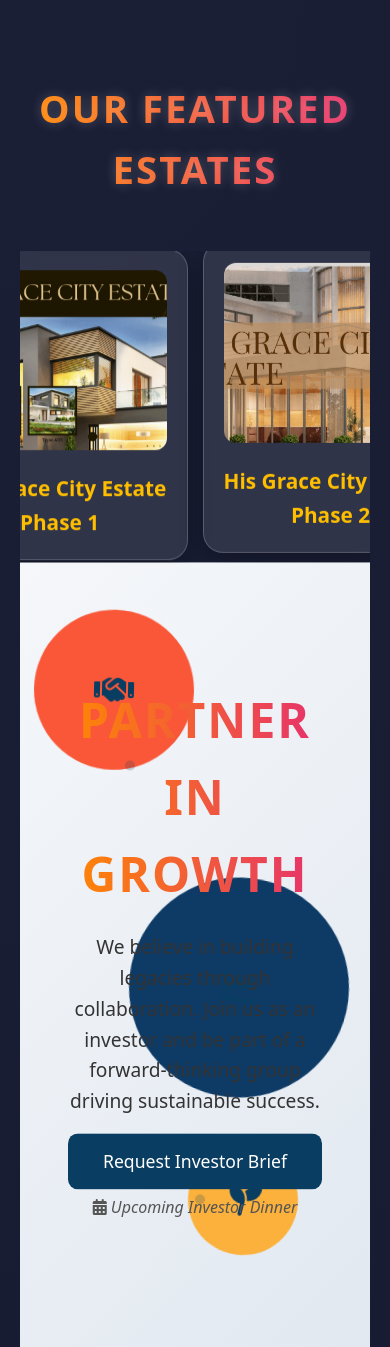
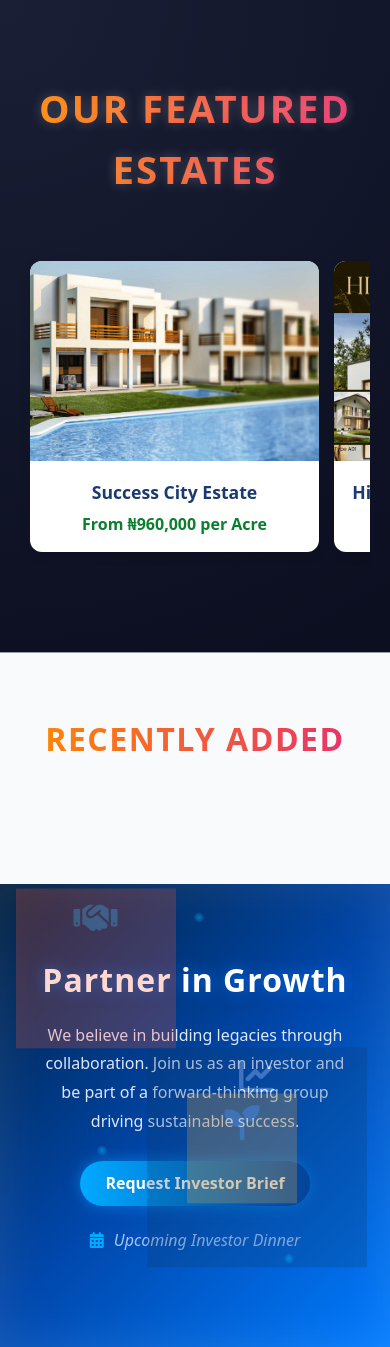
Before and after one commit to aquila4/real-estate-admin, a Flask app: page / in a window 390 px wide. Shown: the part 845-2192 px from the top of the page. Run offline with Flask 3, Linux system fonts and the light colour scheme; data that the repository does not hold is empty.

Commit message:
Added LISTING

```diff
--- a/app.py
+++ b/app.py
@@ -85,13 +85,16 @@ def send_email(subject, recipients, body_text=None, body_html=None, reply_to=Non
 @app.route('/')
 def home():
     properties = Property.query.all()
+    recent_properties = Property.query.order_by(Property.created_at.desc()).limit(3).all()
     posts = BlogPost.query.order_by(BlogPost.created_at.desc()).limit(2).all()
+
     seo = {
         "title": "Great Mar-cy’s & Sons Limited - Real Estate in Ilorin",
         "description": "Find and buy land or property in Ilorin with Great Mar-cy’s & Sons Limited.",
         "keywords": "Ilorin real estate, buy land Ilorin, Great Marcy Sons Limited, property for sale",
         "image": url_for('static', filename='image/logo.png')
     }
+
     nav_links = [
         {"name": "Home", "endpoint": "home"},
         {"name": "About", "endpoint": "about"},
@@ -100,7 +103,16 @@ def home():
         {"name": "Contact", "endpoint": "contact"},
         {"name": "Admin", "endpoint": "admin_dashboard"}
     ]
-    return render_template("home.html", properties=properties, posts=posts, seo=seo, nav_links=nav_links, logogmc_path="image/logogmc.png")
+
+    return render_template(
+        "home.html",
+        properties=properties,
+        recent_properties=recent_properties,  # ✅ Add this
+        posts=posts,
+        seo=seo,
+        nav_links=nav_links,
+        logogmc_path="image/logogmc.png"
+    )
 
 @app.route('/about')
 def about(): return render_template('about.html')
@@ -276,14 +288,13 @@ def admin_dashboard():
 def add_property():
     return render_template('add_property.html')
 
-
 @app.route('/upload', methods=['POST'])
 @admin_required
 def upload():
     try:
         title = request.form.get('title', '').strip()
         location = request.form.get('location', '').strip()
-        price = request.form.get('price', '').strip()
+        price = request.form.get('price', '').strip()  # ✅ You already have this
         description = request.form.get('description', '').strip()
         seo_title = request.form.get('seo_title', '').strip()[:255] or None
         meta_description = request.form.get('meta_description', '').strip()[:300] or None
@@ -312,17 +323,21 @@ def upload():
         if Property.query.filter_by(slug=slug).first():
             slug = f"{slug}-{uuid.uuid4().hex[:6]}"
 
-        new_property = Property(
-            title=title,
-            location=location,
-            description=description,
-            image_url=image_filename,
-            video_url=video_filename,
-            seo_title=seo_title,
-            meta_description=meta_description,
-            keywords=keywords,
-            slug=slug
-        )
+            new_property = Property(
+    title=title,
+    location=location,
+    price=price,  # ✅ Save to database
+    description=description,
+    image_url=image_filename,
+    video_url=video_filename,
+    seo_title=seo_title,
+    meta_description=meta_description,
+    keywords=keywords,
+    slug=slug
+)
+
+
+
         db.session.add(new_property)
         db.session.commit()
         flash('✅ Property uploaded successfully!')
--- a/static/css/home.css
+++ b/static/css/home.css
@@ -183,15 +183,17 @@ header {
     margin: 30px auto 0;
   }
 }
-/* ===== Featured Estates Section ===== */
-.featured {
+
+
+/* PRIME ESTATES SECTION */
+.prime-estates-section {
   padding: 80px 20px;
   text-align: center;
   background: radial-gradient(circle at top left, #1a1f36, #0b0e1f);
   color: #fff;
 }
 
-.featured h2 {
+.prime-estates-heading {
   font-size: 2.4rem;
   margin-bottom: 50px;
   font-weight: 700;
@@ -208,196 +210,304 @@ header {
   to { text-shadow: 0 0 25px rgba(255,255,255,0.6); }
 }
 
-.property-card {
-  display: flex;
-  justify-content: center;
-  flex-wrap: wrap;
-  gap: 25px;
-}
-
-/* Each estate card */
-.estate-card {
-  background: rgba(255, 255, 255, 0.1);
-  border-radius: 20px;
-  width: 280px;
-  padding: 20px;
+/* GRID LAYOUT FOR DESKTOP */
+.prime-estates-grid {
+  display: grid;
+  grid-template-columns: repeat(auto-fit, minmax(260px, 1fr));
+  gap: 2rem;
+  padding: 20px 40px;
+  justify-items: center;
+  align-items: stretch;
+}
+
+/* Card Design */
+.prime-estate-card {
+  background: #fff;
+  border-radius: 15px;
+  box-shadow: 0 4px 12px rgba(0,0,0,0.1);
+  overflow: hidden;
   text-align: center;
-  color: #fff;
-  box-shadow: 0 8px 25px rgba(0,0,0,0.3);
-  transition: all 0.5s ease;
-  backdrop-filter: blur(8px);
-  border: 1px solid rgba(255,255,255,0.2);
-  animation: floatCard 6s ease-in-out infinite;
-}
-
-.estate-card:nth-child(2) { animation-delay: 1.5s; }
-.estate-card:nth-child(3) { animation-delay: 3s; }
-.estate-card:nth-child(4) { animation-delay: 4.5s; }
-
-@keyframes floatCard {
-  0%, 100% { transform: translateY(0px); }
-  50% { transform: translateY(-10px); }
-}
-
-.estate-card img {
+  transition: transform 0.3s ease, box-shadow 0.3s ease;
   width: 100%;
-  height: 180px;
+  max-width: 300px;
+  color: #000;
+}
+
+.prime-estate-card img {
+  width: 100%;
+  height: 200px;
   object-fit: cover;
-  border-radius: 12px;
+}
+
+.prime-estate-card h3 {
+  margin: 10px 0 5px;
+  font-size: 1.1rem;
+  color: #1b3b6f;
+}
+
+.prime-estate-price {
+  font-weight: 600;
+  color: #0a7f2e;
   margin-bottom: 15px;
-}
-
-.estate-card h3 {
-  font-size: 1.3rem;
-  font-weight: 600;
-  color: #ffbf00;
-  margin: 0;
-}
-
-/* Hover effect */
-.estate-card:hover {
-  transform: translateY(-12px) scale(1.05);
-  box-shadow: 0 15px 30px rgba(0,0,0,0.5);
-  background: rgba(255,255,255,0.2);
-  border-color: rgba(255,255,255,0.4);
-}
-
-/* Mobile carousel */
-@media(max-width: 768px) {
-  .property-card {
+  font-size: 1rem;
+}
+
+.prime-estate-card:hover {
+  transform: translateY(-5px);
+  box-shadow: 0 8px 20px rgba(0,0,0,0.15);
+}
+
+/* MOBILE SCROLLABLE CAROUSEL */
+@media (max-width: 768px) {
+  .prime-estates-grid {
     display: flex;
     flex-wrap: nowrap;
     overflow-x: auto;
     scroll-snap-type: x mandatory;
     -webkit-overflow-scrolling: touch;
-    scroll-behavior: smooth;
     gap: 15px;
-    padding-left: 15px; /* ensure first card fully visible */
-    padding-right: 15px;
-  }
-
-  .estate-card {
+    padding: 10px 0 20px 10px;
+    margin: 0;
+  }
+
+  .prime-estate-card {
+    flex: 0 0 85%;
+    min-width: 85%;
+    scroll-snap-align: center;
+    border-radius: 12px;
+  }
+
+  .prime-estates-grid::-webkit-scrollbar {
+    display: none;
+  }
+}
+
+
+
+
+/* RECENTLY ADDED PROPERTIES */
+.recent-properties {
+  padding: 60px 20px;
+  background: linear-gradient(180deg, #0b0e1f, #1a1f36);
+  color: #fff;
+  text-align: center;
+  overflow: hidden;
+}
+
+.recent-properties h2 {
+  font-size: 2rem;
+  font-weight: 700;
+  margin-bottom: 40px;
+  text-transform: uppercase;
+  letter-spacing: 1.5px;
+  background: linear-gradient(90deg, #ff8a00, #e52e71);
+  -webkit-background-clip: text;
+  -webkit-text-fill-color: transparent;
+  animation: fadeInDown 1s ease;
+}
+
+/* Desktop grid layout */
+.property-slider {
+  display: grid;
+  grid-template-columns: repeat(auto-fit, minmax(240px, 1fr));
+  gap: 1.5rem;
+  justify-items: center;
+  align-items: stretch;
+  padding: 0 20px;
+}
+
+/* Each property slide card */
+.slide {
+  background: #fff;
+  color: #000;
+  border-radius: 15px;
+  box-shadow: 0 4px 15px rgba(0, 0, 0, 0.15);
+  overflow: hidden;
+  text-align: center;
+  transition: transform 0.3s ease, box-shadow 0.3s ease;
+  width: 100%;
+  max-width: 280px;
+}
+
+.slide:hover {
+  transform: translateY(-6px);
+  box-shadow: 0 8px 25px rgba(0, 0, 0, 0.25);
+}
+
+.slide img {
+  width: 100%;
+  height: 200px;
+  object-fit: cover;
+}
+
+.slide h3 {
+  font-size: 1.1rem;
+  color: #1b3b6f;
+  margin: 10px 0 5px;
+}
+
+.slide p {
+  margin: 5px 0 10px;
+  color: #333;
+  font-size: 0.95rem;
+}
+
+.slide p:first-of-type {
+  color: #0a7f2e;
+  font-weight: 600;
+  font-size: 1rem;
+}
+
+/* Mobile horizontal scroll */
+@media (max-width: 768px) {
+  .property-slider {
+    display: flex;
+    flex-wrap: nowrap;
+    overflow-x: auto;
+    gap: 15px;
+    scroll-snap-type: x mandatory;
+    -webkit-overflow-scrolling: touch;
+    padding: 0 10px 20px 10px;
+  }
+
+  .slide {
     flex: 0 0 80%;
+    min-width: 80%;
     scroll-snap-align: center;
-    min-width: 250px;
-  }
-}
-
-
+    border-radius: 12px;
+  }
+
+  .property-slider::-webkit-scrollbar {
+    display: none;
+  }
+}
+
+
+
+/* === Partner in Growth Section === */
 .partner-growth-section {
-  background: linear-gradient(135deg, #f5f7fa, #e1e8f0);
+  position: relative;
+  background: linear-gradient(135deg, #001f3f, #0047ab, #007bff);
+  color: #ffffff;
   text-align: center;
-  padding: 120px 20px;
-  position: relative;
+  padding: 100px 20px;
   overflow: hidden;
-}
-
+  border-radius: 0;
+  box-shadow: inset 0 0 50px rgba(255,255,255,0.1);
+}
+
+/* Container and content */
 .partner-growth-section .container {
   max-width: 900px;
   margin: 0 auto;
-  position: relative;
-  z-index: 2;
 }
 
 .partner-growth-section h2 {
-  font-size: 3rem;
-  color: #0a3d62;
-  margin-bottom: 20px;
-  opacity: 0;
-  transform: translateY(20px);
-  animation: fadeUp 1s forwards 0.2s;
+  font-size: 2.5rem;
+  font-weight: 700;
+  letter-spacing: 1px;
+  margin-bottom: 15px;
+  color: #fff;
+  text-shadow: 0 0 15px rgba(0, 123, 255, 0.7);
 }
 
 .partner-growth-section p {
-  font-size: 1.2rem;
-  color: #333;
-  line-height: 1.6;
-  margin-bottom: 30px;
-  opacity: 0;
-  transform: translateY(20px);
-  animation: fadeUp 1s forwards 0.4s;
-}
-
+  font-size: 1.1rem;
+  line-height: 1.8;
+  color: #dce7ff;
+  margin-bottom: 25px;
+}
+
+/* === Primary Button === */
 .partner-growth-section .btn-primary {
-  background-color: #0a3d62;
-  color: #fff;
-  padding: 16px 35px;
-  font-size: 1.1rem;
+  display: inline-block;
+  padding: 12px 32px;
+  background: linear-gradient(90deg, #00aaff, #0047ab);
+  color: #ffffff;
+  font-weight: 600;
+  border-radius: 50px;
   text-decoration: none;
-  border-radius: 10px;
-  transition: all 0.3s ease, box-shadow 0.3s ease;
-  opacity: 0;
-  transform: translateY(20px);
-  animation: fadeUp 1s forwards 0.6s;
+  transition: all 0.3s ease;
+  box-shadow: 0 0 15px rgba(0, 150, 255, 0.6);
 }
 
 .partner-growth-section .btn-primary:hover {
-  background-color: #062c43;
-  transform: scale(1.05);
-  box-shadow: 0 8px 20px rgba(10,61,98,0.4);
-}
-
-/* Optional: make floating shapes react slightly when hovering the button */
-.partner-growth-section .btn-primary:hover ~ .icon-shape {
-  animation-duration: 4s; /* speeds up floating for subtle effect */
-}
-
+  background: linear-gradient(90deg, #0047ab, #00aaff);
+  transform: translateY(-3px);
+  box-shadow: 0 0 25px rgba(0, 150, 255, 0.9);
+}
+
+/* === Note below button === */
 .partner-growth-section .note {
   margin-top: 20px;
+  font-style: italic;
   font-size: 1rem;
-  color: #555;
-  font-style: italic;
-  opacity: 0;
-  transform: translateY(20px);
-  animation: fadeUp 1s forwards 0.8s;
-}
-
-/* Fade-up animation */
-@keyframes fadeUp {
-  to { opacity: 1; transform: translateY(0); }
-}
-
-/* Floating icon shapes */
-.icon-shape {
+  color: #a8c7ff;
+}
+.partner-growth-section .note i {
+  color: #00aaff;
+  margin-right: 6px;
+}
+
+/* === Floating Icon Shapes === */
+.partner-growth-section .icon-shape {
   position: absolute;
-  width: 80px;
-  height: 80px;
-  background-color: rgba(10, 61, 98, 0.15);
+  font-size: 3rem;
+  opacity: 0.15;
+  color: #ffffff;
+  animation: floatShape 8s ease-in-out infinite alternate;
+}
+
+.shape1 { top: 15%; left: 10%; animation-delay: 0s; }
+.shape2 { bottom: 20%; right: 15%; animation-delay: 2s; }
+.shape3 { top: 50%; right: 5%; animation-delay: 4s; }
+
+@keyframes floatShape {
+  from { transform: translateY(0); opacity: 0.1; }
+  to { transform: translateY(-25px); opacity: 0.25; }
+}
+
+/* === Particle dots === */
+.partner-growth-section .particle {
+  position: absolute;
+  width: 8px;
+  height: 8px;
+  background: radial-gradient(circle, #00bfff, transparent);
   border-radius: 50%;
-  display: flex;
-  align-items: center;
-  justify-content: center;
-  font-size: 2rem;
-  color: #0a3d62;
-  animation: floatIcon 6s ease-in-out infinite;
-}
-
-.shape1 { top: 15%; left: 10%; animation-delay: 0s; }
-.shape2 { top: 50%; right: 15%; animation-delay: 2s; }
-.shape3 { bottom: 10%; left: 40%; animation-delay: 4s; }
-
-@keyframes floatIcon {
-  0%, 100% { transform: translateY(0) rotate(0deg); }
-  50% { transform: translateY(-20px) rotate(15deg); }
-}
-
-/* Particle dots */
-.particle {
-  position: absolute;
-  width: 10px;
-  height: 10px;
-  background-color: rgba(10,61,98,0.2);
-  border-radius: 50%;
-  animation: floatParticle 8s ease-in-out infinite;
-}
-
-.particle1 { top: 25%; left: 30%; animation-delay: 0s; }
-.particle2 { top: 60%; right: 25%; animation-delay: 3s; }
-.particle3 { bottom: 20%; left: 50%; animation-delay: 5s; }
+  opacity: 0.4;
+  animation: floatParticle 12s ease-in-out infinite alternate;
+}
+
+.particle1 { top: 10%; left: 50%; animation-delay: 1s; }
+.particle2 { bottom: 15%; right: 25%; animation-delay: 3s; }
+.particle3 { top: 60%; left: 25%; animation-delay: 5s; }
 
 @keyframes floatParticle {
-  0%, 100% { transform: translateY(0px); }
-  50% { transform: translateY(-15px); }
+  from { transform: translateY(0) scale(1); opacity: 0.3; }
+  to { transform: translateY(-30px) scale(1.3); opacity: 0.6; }
+}
+
+/* === Responsive Design === */
+@media (max-width: 768px) {
+  .partner-growth-section {
+    padding: 70px 20px;
+  }
+
+  .partner-growth-section h2 {
+    font-size: 2rem;
+  }
+
+  .partner-growth-section p {
+    font-size: 1rem;
+  }
+
+  .partner-growth-section .btn-primary {
+    padding: 10px 25px;
+  }
+
+  .partner-growth-section .icon-shape {
+    font-size: 2.2rem;
+  }
 }
 
 
@@ -1725,4 +1835,128 @@ body.dark-mode .stat-icon {
 }
 
 
+
+.recent-properties {
+  background: #f8fafc;
+  padding: 60px 20px;
+  text-align: center;
+}
+
+.recent-properties h2 {
+  font-size: 2rem;
+  color: #004aad;
+  margin-bottom: 40px;
+  font-weight: 700;
+}
+
+.property-slider {
+  overflow-x: auto;
+  -webkit-overflow-scrolling: touch;
+  scrollbar-width: none;
+}
+
+.property-slider::-webkit-scrollbar {
+  display: none;
+}
+
+.property-track {
+  display: flex;
+  gap: 20px;
+  transition: transform 0.3s ease;
+}
+
+.property-card {
+  flex: 0 0 85%;
+  max-width: 320px;
+  background: #fff;
+  border-radius: 16px;
+  overflow: hidden;
+  box-shadow: 0 4px 15px rgba(0, 0, 0, 0.08);
+  transition: transform 0.3s ease;
+}
+
+.property-card:hover {
+  transform: translateY(-6px);
+}
+
+.property-card img {
+  width: 100%;
+  height: 200px;
+  object-fit: cover;
+}
+
+.property-card h3 {
+  font-size: 1.1rem;
+  margin: 12px 0 4px;
+  color: #111;
+}
+
+.property-card p {
+  color: #555;
+  font-size: 0.95rem;
+  margin-bottom: 5px;
+}
+
+.property-card .price {
+  color: #004aad;
+  font-weight: bold;
+  margin-bottom: 8px;
+}
+
+.property-card .btn {
+  display: inline-block;
+  background: #004aad;
+  color: #fff;
+  padding: 8px 14px;
+  border-radius: 8px;
+  text-decoration: none;
+  margin-bottom: 12px;
+}
+
+.property-card .btn:hover {
+  background: #003380;
+}
+
+/* Desktop grid */
+@media (min-width: 768px) {
+  .property-slider {
+    overflow: visible;
+  }
+  .property-track {
+    flex-wrap: wrap;
+    justify-content: center;
+  }
+  .property-card {
+    flex: 0 0 calc(33.333% - 20px);
+  }
+}
+
+.property-slider {
+  display: flex;
+  overflow-x: auto;
+  scroll-snap-type: x mandatory;
+  gap: 15px;
+  padding: 10px;
+}
+
+.property-slider::-webkit-scrollbar {
+  display: none;
+}
+
+.slide {
+  min-width: 80%;
+  background: white;
+  border-radius: 12px;
+  box-shadow: 0 2px 8px rgba(0,0,0,0.1);
+  scroll-snap-align: center;
+  transition: transform 0.3s;
+}
+
+.slide img {
+  width: 100%;
+  border-radius: 12px 12px 0 0;
+  height: 200px;
+  object-fit: cover;
+}
+
 /* End of CSS */
--- a/templates/home.html
+++ b/templates/home.html
@@ -193,36 +193,60 @@
 </section>
 
 
-  <!-- FEATURED -->
-  <section class="featured animate-on-scroll featured-bg" aria-labelledby="featured-title">
-  <h2 id="featured-title" class="estate-name">Our Featured Estates</h2>
-  <div class="property-card">
+  <!-- PRIME ESTATES SECTION -->
+<section class="prime-estates-section animate-on-scroll" aria-labelledby="prime-estates-title">
+  <h2 id="prime-estates-title" class="prime-estates-heading">Our Featured Estates</h2>
 
+  <div class="prime-estates-grid">
 
-
-
-
-  <div class="estate-card">
+    <div class="prime-estate-card">
       <img src="{{ url_for('static', filename='image/success.jpg') }}" alt="Success City Estate">
       <h3>Success City Estate</h3>
+      <p class="prime-estate-price">From ₦960,000 per Acre</p>
     </div>
 
- <div class="estate-card">
+    <div class="prime-estate-card">
       <img src="{{ url_for('static', filename='image/hisgrace1.png') }}" alt="His Grace City Estate Phase 1">
       <h3>His Grace City Estate Phase 1</h3>
+      <p class="prime-estate-price">From ₦1,520,190 per Acre</p>
     </div>
 
-  <div class="estate-card">
+    <div class="prime-estate-card">
       <img src="{{ url_for('static', filename='image/hisgrace2.png') }}" alt="His Grace City Estate Phase 2">
       <h3>His Grace City Estate Phase 2</h3>
+      <p class="prime-estate-price">From ₦960,000 per Acre</p>
     </div>
 
-  <div class="estate-card">
-    <img src="{{ url_for('static', filename='image/success.jpg') }}" alt="Success City Estate">
-    <h3>Success City Estate</h3>
+    <div class="prime-estate-card">
+      <img src="{{ url_for('static', filename='image/success.jpg') }}" alt="Success City Estate (Annex)">
+      <h3>Success City Estate (Annex)</h3>
+      <p class="prime-estate-price">From ₦960,000 per Acre</p>
     </div>
 
   </div>
+</section>
+
+
+<section class="recent-properties">
+  <h2>Recently Added</h2>
+  <div class="property-slider">
+    {% for prop in recent_properties %}
+    <div class="slide">
+      <a href="{{ url_for('property_detail', slug=prop.slug) }}">
+        <img src="{{ url_for('serve_file', filename=prop.image_url or 'default-property.jpg') }}"
+             alt="{{ prop.title }}">
+        <h3>{{ prop.title }}</h3>
+        {% if prop.price %}
+        <p>₦{{ "{:,.0f}".format(prop.price|float) }}</p>
+        {% endif %}
+        <p>{{ prop.location }}</p>
+      </a>
+    </div>
+    {% endfor %}
+  </div>
+</section>
+
+
 
 
 <!-- Partner in Growth Section -->
@@ -936,6 +960,21 @@ document.addEventListener('DOMContentLoaded', () => {
 });
 </script>
 
+<script>
+  const track = document.querySelector('.property-track');
+  if (track && window.innerWidth < 768) {
+    let scrollAmount = 0;
+    setInterval(() => {
+      track.scrollBy({ left: 320, behavior: 'smooth' });
+      scrollAmount += 320;
+      if (scrollAmount >= track.scrollWidth - window.innerWidth) {
+        scrollAmount = 0;
+        track.scrollTo({ left: 0, behavior: 'smooth' });
+      }
+    }, 4000);
+  }
+</script>
+
 
 </body>
 </html>
```
Also changed, not shown: templates/property_detail.html (+8 -3 lines). Lines whose indentation alone changed are shown as unchanged.
